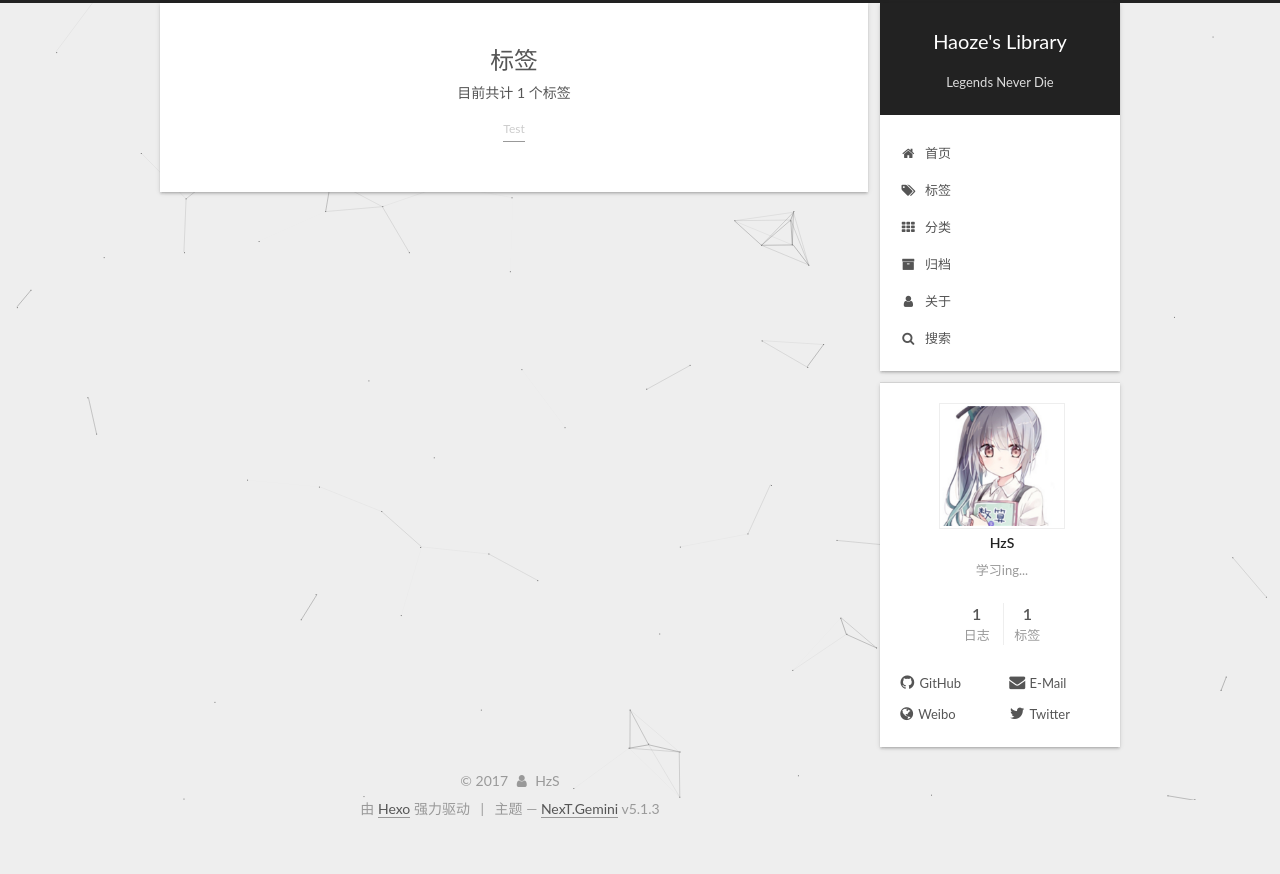
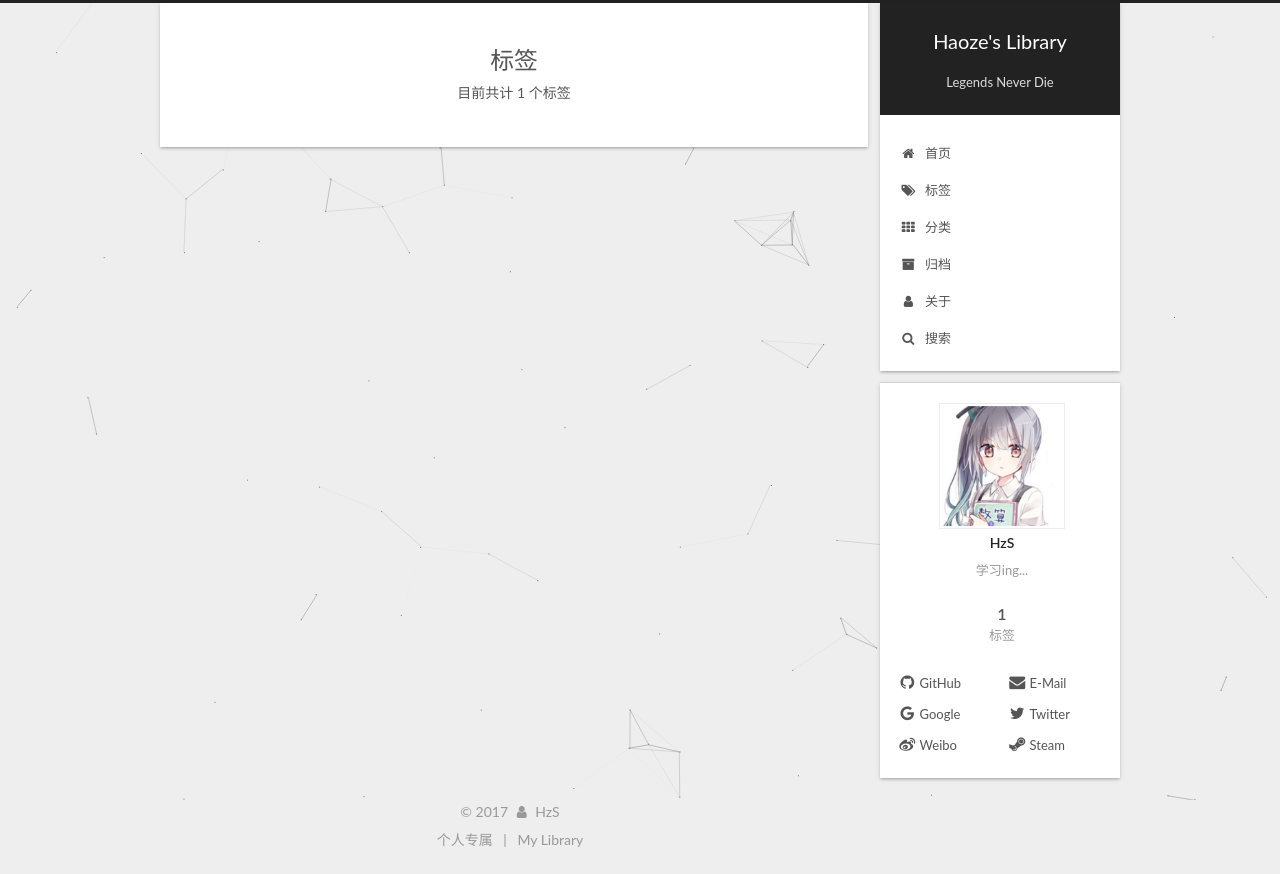
Before and after one commit to Deniernal354/iAspace.github.io, a plain HTML site: page tags/index.html in a window 1280 px wide. Before the commit the page ends 843 px from the top, so only its background shows below. Drawn offline with Linux system fonts and the light colour scheme; a script that the page names is missing.

Commit message:
Site updated: 2017-11-25 20:53:53

```diff
--- a/about/index.html
+++ b/about/index.html
@@ -53,16 +53,16 @@
 <link href="/css/main.css?v=5.1.3" rel="stylesheet" type="text/css" />
 
 
-  <link rel="apple-touch-icon" sizes="180x180" href="/images/apple-touch-icon.png?v=5.1.3">
+  <link rel="apple-touch-icon" sizes="180x180" href="/images/Terran.png?v=5.1.3">
 
 
-  <link rel="icon" type="image/png" sizes="32x32" href="/images/favicon-32x32.png?v=5.1.3">
+  <link rel="icon" type="image/png" sizes="32x32" href="/images/Terran.png?v=5.1.3">
 
 
-  <link rel="icon" type="image/png" sizes="16x16" href="/images/favicon-16x16.png?v=5.1.3">
+  <link rel="icon" type="image/png" sizes="16x16" href="/images/Terran.png?v=5.1.3">
 
 
-  <link rel="mask-icon" href="/images/logo.svg?v=5.1.3" color="#222">
+  <link rel="mask-icon" href="/images/Terran.png?v=5.1.3" color="#222">
 
 
 
@@ -369,15 +369,6 @@
           <nav class="site-state motion-element">
 
 
-              <div class="site-state-item site-state-posts">
-
-                <a href="/archives/">
-
-                  <span class="site-state-item-count">1</span>
-                  <span class="site-state-item-name">日志</span>
-                </a>
-              </div>
-
 
 
 
@@ -406,21 +397,33 @@
                 </span>
 
                 <span class="links-of-author-item">
-                  <a href="mailto:aspace.song@gmail.com" target="_blank" title="E-Mail">
+                  <a href="mailto:hzse@foxmail.com" target="_blank" title="E-Mail">
 
                       <i class="fa fa-fw fa-envelope"></i>E-Mail</a>
                 </span>
 
                 <span class="links-of-author-item">
-                  <a href="https://weibo.com/u/5688600523?refer_flag=1005055010_" target="_blank" title="Weibo">
+                  <a href="https://plus.google.com/u/0/107222068307726508450" target="_blank" title="Google">
 
-                      <i class="fa fa-fw fa-globe"></i>Weibo</a>
+                      <i class="fa fa-fw fa-google"></i>Google</a>
                 </span>
 
                 <span class="links-of-author-item">
                   <a href="https://twitter.com/HzSeee" target="_blank" title="Twitter">
 
                       <i class="fa fa-fw fa-twitter"></i>Twitter</a>
+                </span>
+
+                <span class="links-of-author-item">
+                  <a href="https://weibo.com/u/5688600523?refer_flag=1005055010_" target="_blank" title="Weibo">
+
+                      <i class="fa fa-fw fa-weibo"></i>Weibo</a>
+                </span>
+
+                <span class="links-of-author-item">
+                  <a href="http://steamcommunity.com/profiles/76561198262450459/" target="_blank" title="Steam">
+
+                      <i class="fa fa-fw fa-steam"></i>Steam</a>
                 </span>
 
 
@@ -477,7 +480,7 @@
 </div>
 
 
-  <div class="powered-by">由 <a class="theme-link" target="_blank" href="https://hexo.io">Hexo</a> 强力驱动</div>
+  <div class="powered-by">个人专属</div>
 
 
 
@@ -485,7 +488,8 @@
 
 
 
-  <div class="theme-info">主题 &mdash; <a class="theme-link" target="_blank" href="https://github.com/iissnan/hexo-theme-next">NexT.Gemini</a> v5.1.3</div>
+  <div class="theme-info">My Library
+</div>
 
 
 
--- a/tags/index.html
+++ b/tags/index.html
@@ -53,16 +53,16 @@
 <link href="/css/main.css?v=5.1.3" rel="stylesheet" type="text/css" />
 
 
-  <link rel="apple-touch-icon" sizes="180x180" href="/images/apple-touch-icon.png?v=5.1.3">
+  <link rel="apple-touch-icon" sizes="180x180" href="/images/Terran.png?v=5.1.3">
 
 
-  <link rel="icon" type="image/png" sizes="32x32" href="/images/favicon-32x32.png?v=5.1.3">
+  <link rel="icon" type="image/png" sizes="32x32" href="/images/Terran.png?v=5.1.3">
 
 
-  <link rel="icon" type="image/png" sizes="16x16" href="/images/favicon-16x16.png?v=5.1.3">
+  <link rel="icon" type="image/png" sizes="16x16" href="/images/Terran.png?v=5.1.3">
 
 
-  <link rel="mask-icon" href="/images/logo.svg?v=5.1.3" color="#222">
+  <link rel="mask-icon" href="/images/Terran.png?v=5.1.3" color="#222">
 
 
 
@@ -306,7 +306,7 @@
                 目前共计 1 个标签
             </div>
             <div class="tag-cloud-tags">
-              <a href="/tags/Test/" style="font-size: 12px; color: #ccc">Test</a>
+
             </div>
           </div>
 
@@ -366,15 +366,6 @@
           <nav class="site-state motion-element">
 
 
-              <div class="site-state-item site-state-posts">
-
-                <a href="/archives/">
-
-                  <span class="site-state-item-count">1</span>
-                  <span class="site-state-item-name">日志</span>
-                </a>
-              </div>
-
 
 
 
@@ -403,21 +394,33 @@
                 </span>
 
                 <span class="links-of-author-item">
-                  <a href="mailto:aspace.song@gmail.com" target="_blank" title="E-Mail">
+                  <a href="mailto:hzse@foxmail.com" target="_blank" title="E-Mail">
 
                       <i class="fa fa-fw fa-envelope"></i>E-Mail</a>
                 </span>
 
                 <span class="links-of-author-item">
-                  <a href="https://weibo.com/u/5688600523?refer_flag=1005055010_" target="_blank" title="Weibo">
+                  <a href="https://plus.google.com/u/0/107222068307726508450" target="_blank" title="Google">
 
-                      <i class="fa fa-fw fa-globe"></i>Weibo</a>
+                      <i class="fa fa-fw fa-google"></i>Google</a>
                 </span>
 
                 <span class="links-of-author-item">
                   <a href="https://twitter.com/HzSeee" target="_blank" title="Twitter">
 
                       <i class="fa fa-fw fa-twitter"></i>Twitter</a>
+                </span>
+
+                <span class="links-of-author-item">
+                  <a href="https://weibo.com/u/5688600523?refer_flag=1005055010_" target="_blank" title="Weibo">
+
+                      <i class="fa fa-fw fa-weibo"></i>Weibo</a>
+                </span>
+
+                <span class="links-of-author-item">
+                  <a href="http://steamcommunity.com/profiles/76561198262450459/" target="_blank" title="Steam">
+
+                      <i class="fa fa-fw fa-steam"></i>Steam</a>
                 </span>
 
 
@@ -458,7 +461,7 @@
 </div>
 
 
-  <div class="powered-by">由 <a class="theme-link" target="_blank" href="https://hexo.io">Hexo</a> 强力驱动</div>
+  <div class="powered-by">个人专属</div>
 
 
 
@@ -466,7 +469,8 @@
 
 
 
-  <div class="theme-info">主题 &mdash; <a class="theme-link" target="_blank" href="https://github.com/iissnan/hexo-theme-next">NexT.Gemini</a> v5.1.3</div>
+  <div class="theme-info">My Library
+</div>
 
 
 
```
Also changed, not shown: categories/index.html (+22 -18 lines), search.xml (+0 -8 lines), images/Terran.png (added), images/weibo.png (added).
